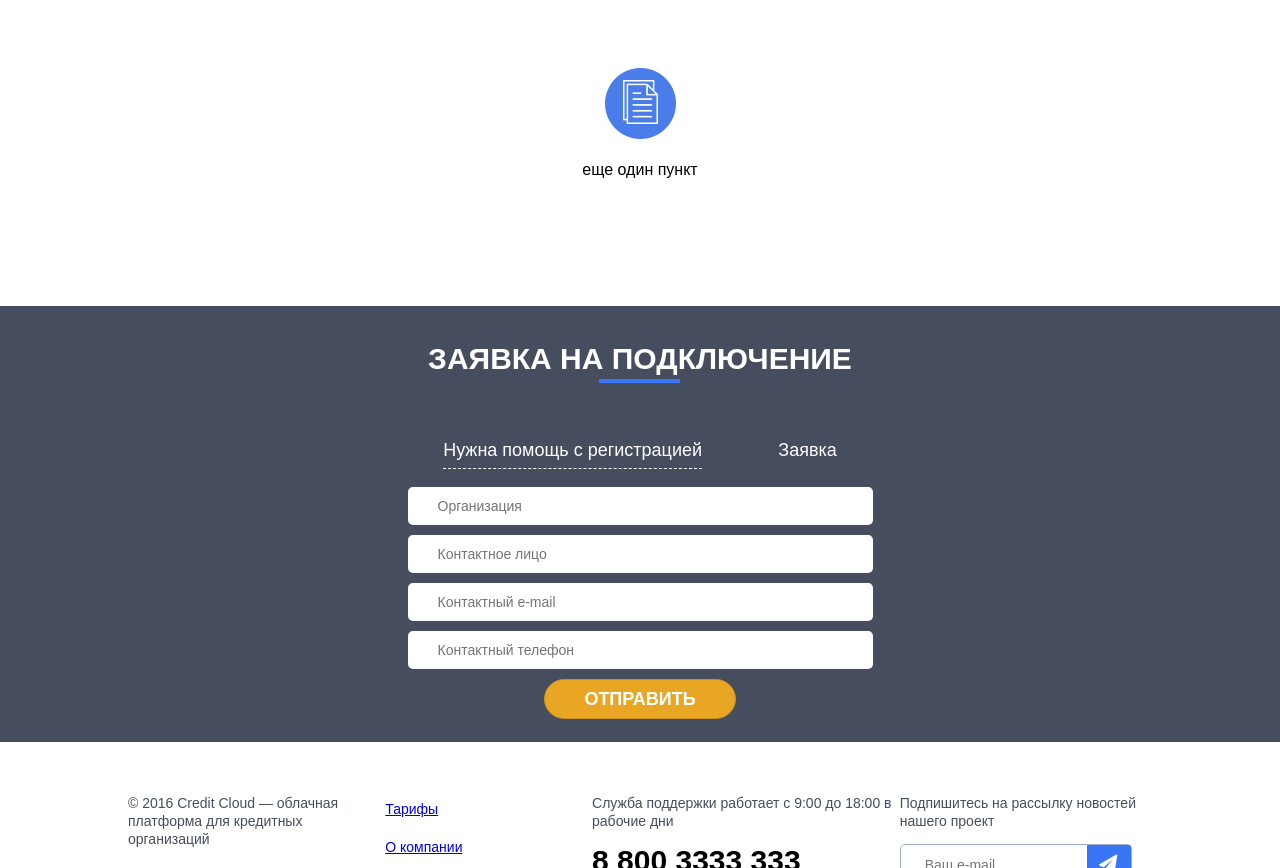
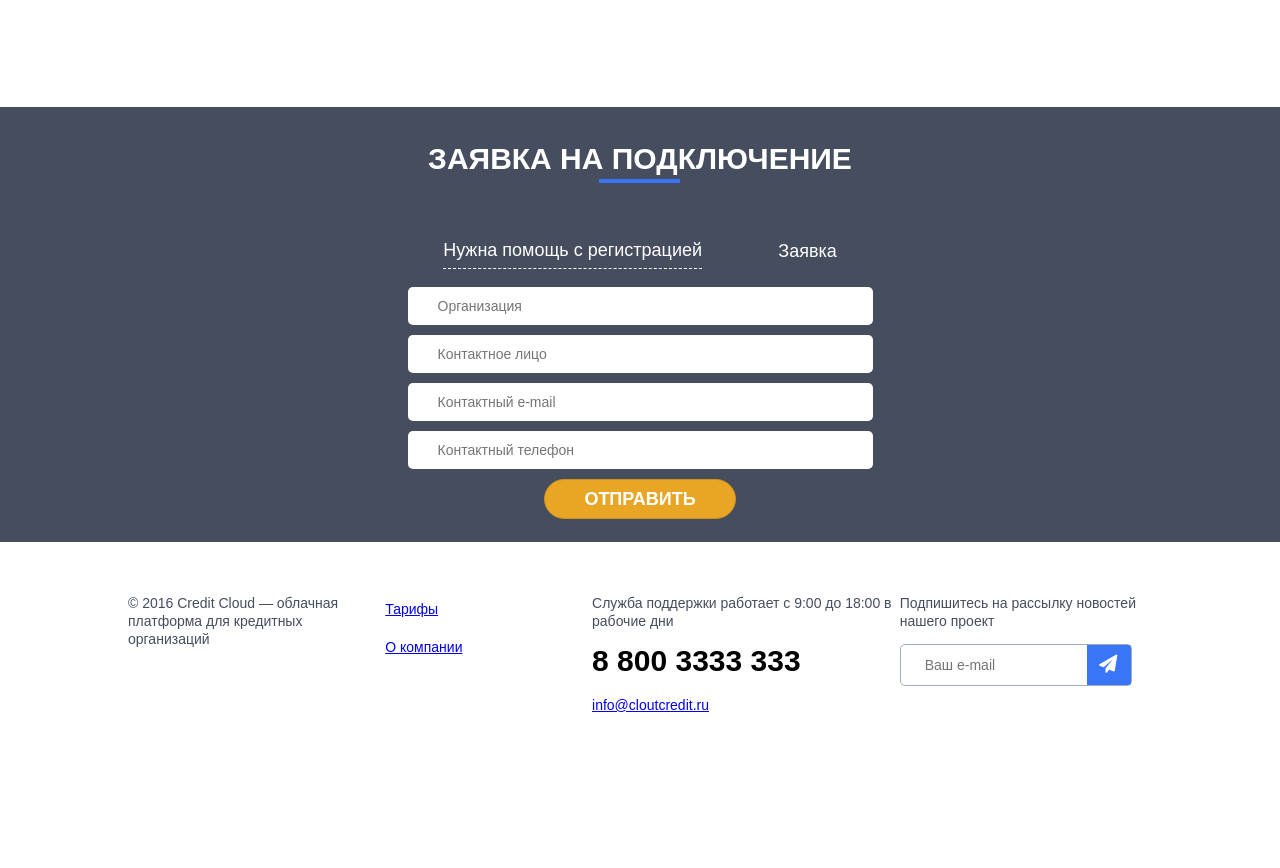
Before and after one commit to NiVyAl/cloud-credit-old, a plain HTML site: page index.html in a window 1280 px wide. Shown: the part 1930-2798 px from the top of the page. After the commit the page ends 2682 px from the top, so only its background shows below. Drawn offline with Linux system fonts and the light colour scheme.

Commit message:
Третий комит. вернул изменения index.html

```diff
--- a/index.html
+++ b/index.html
@@ -83,10 +83,6 @@
                     <img src="image/functional-6.png" width="71" height="71">
                     <p>Генерация договоров на основе шаблонов</p>
                 </div>
-                <div class="blue_cicle">
-                    <img src="image/functional-6.png" width="71" height="71">
-                    <p>еще один пункт</p>
-                </div>
             </div>
         </div>
       </div>
```
